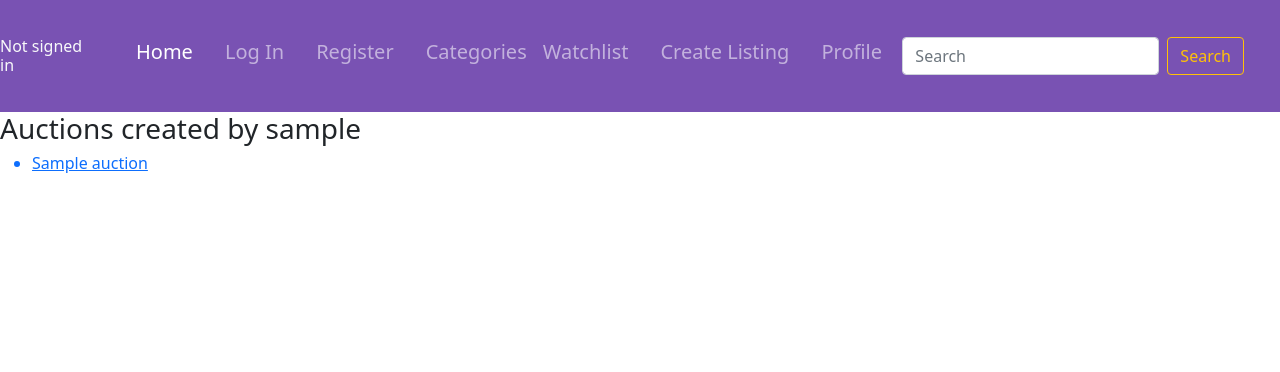
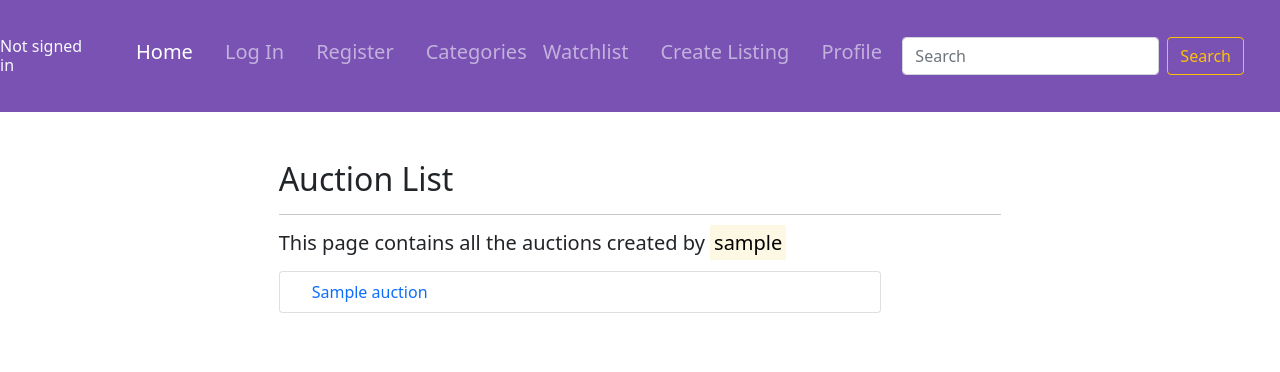
Before and after one commit to princeibs/commerce-50, a Django app: a page that uses auctions/templates/auctions/my_listings.html in a window 1280 px wide. Shown: the top 372 px of the page. Run offline with Django 3.2, Linux system fonts and the light colour scheme; tables that the repository leaves empty hold one stand-in row (values such as "Sample post").

Commit message:
Update my_listings page

```diff
--- a/auctions/templates/auctions/listing_page.html
+++ b/auctions/templates/auctions/listing_page.html
@@ -36,7 +36,7 @@
                     <hr>
                 </div>
                 <div class="fs-6">Listed by <a class="text-decoration-none"
-                        href="{% url 'my_listings' lister.name %}"><span class="font-monospace">{{ lister.name }}</span></a></div>
+                        href="{% url 'my_listings' lister.name %}"><span class="font-monospace">{{ lister.name}}</span></a></div>
                 <div class="fs-6">Category: <span class="font-monospace">{{ auction.catg|title }}</span></div>
                 <div class="fs-6"></div>
                 <div class="fs-6">Bidders:
@@ -54,7 +54,7 @@
                 {% if is_me %}
                 <div class="text-success">You Won!</div>
                 {% else %}
-                <div class="text-info">Winner: {{ winner }}</div>
+                <div class="text-info fw-bold">Winner: {{ winner }}</div>
                 {% endif %}
                 {% endif %}
             </div>
--- a/auctions/templates/auctions/my_listings.html
+++ b/auctions/templates/auctions/my_listings.html
@@ -1,15 +1,23 @@
 {% extends "auctions/layout.html" %}
 
 {% block body %}
-    <h3>Auctions created by {{lister}}</h3>
-    <ul>
-        {% for list in lists %}
-            <a href="{% url 'listing_page' list.id %}">
-                <h6><li>{{ list }}</li></h6>
-            </a>
-        {% empty %}
-            <li>None</li>
-        {% endfor %}
-    </ul>
+    <div class="container col-md-7 mt-5">
+        <div class="h2">Auction List
+            <hr>
+            <p class="lead">This page contains all the auctions created by <mark>{{ lister }}</mark></p>
+        </div>
+        <ul class="list-group col-md-10">
+            {% for listing in lists %}
+            <li class="list-group-item d-flex justify-content-between align-items-center list-group-item-action">
+                <a class="ms-3 link-underline" href="{% url 'listing_page' listing.id %}">{{ listing }}</a>
+            </li>
+            {% empty %}
+            <div class="mt-3">-
+                <em><mark>{{ lister }} has not added any listing to their auction yet. Please check back later</mark></em>
+            </div>
+            {% endfor %}
+
+        </ul>
+    </div>
 
 {% endblock %}
```
